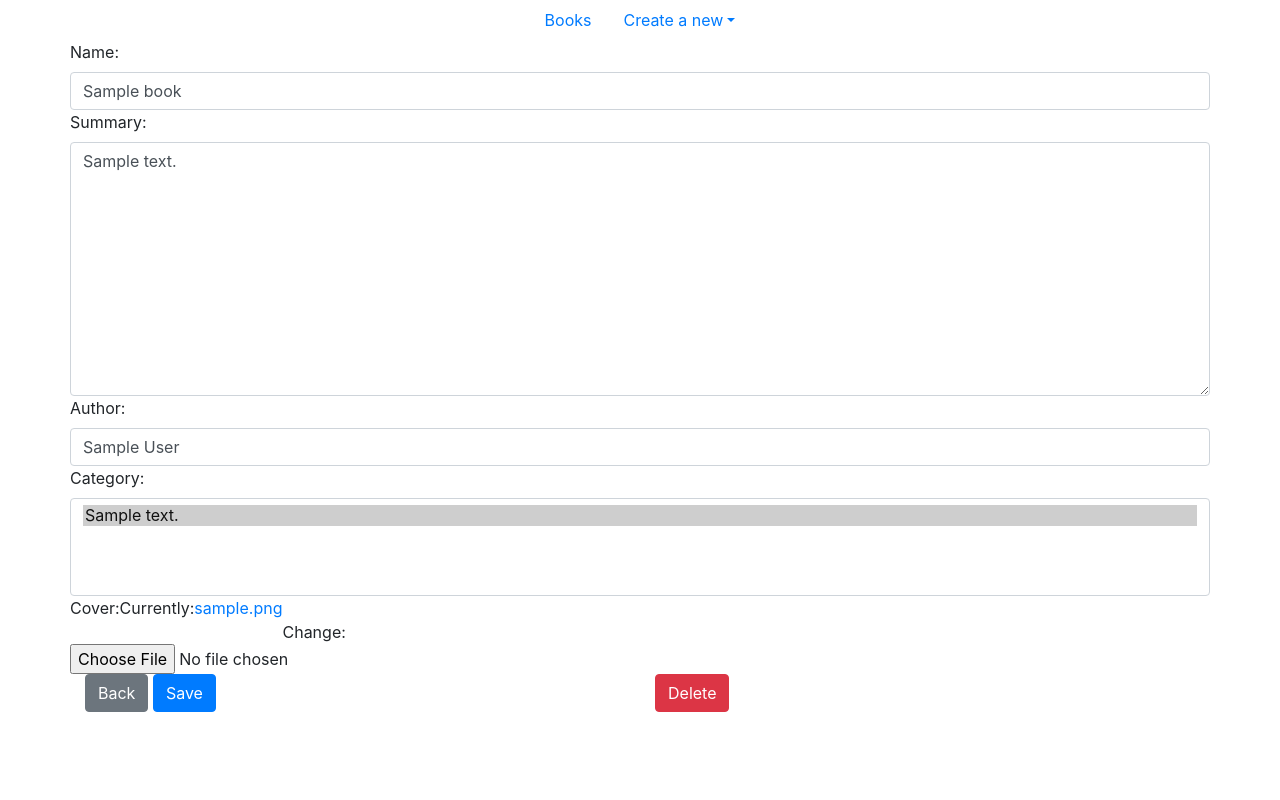
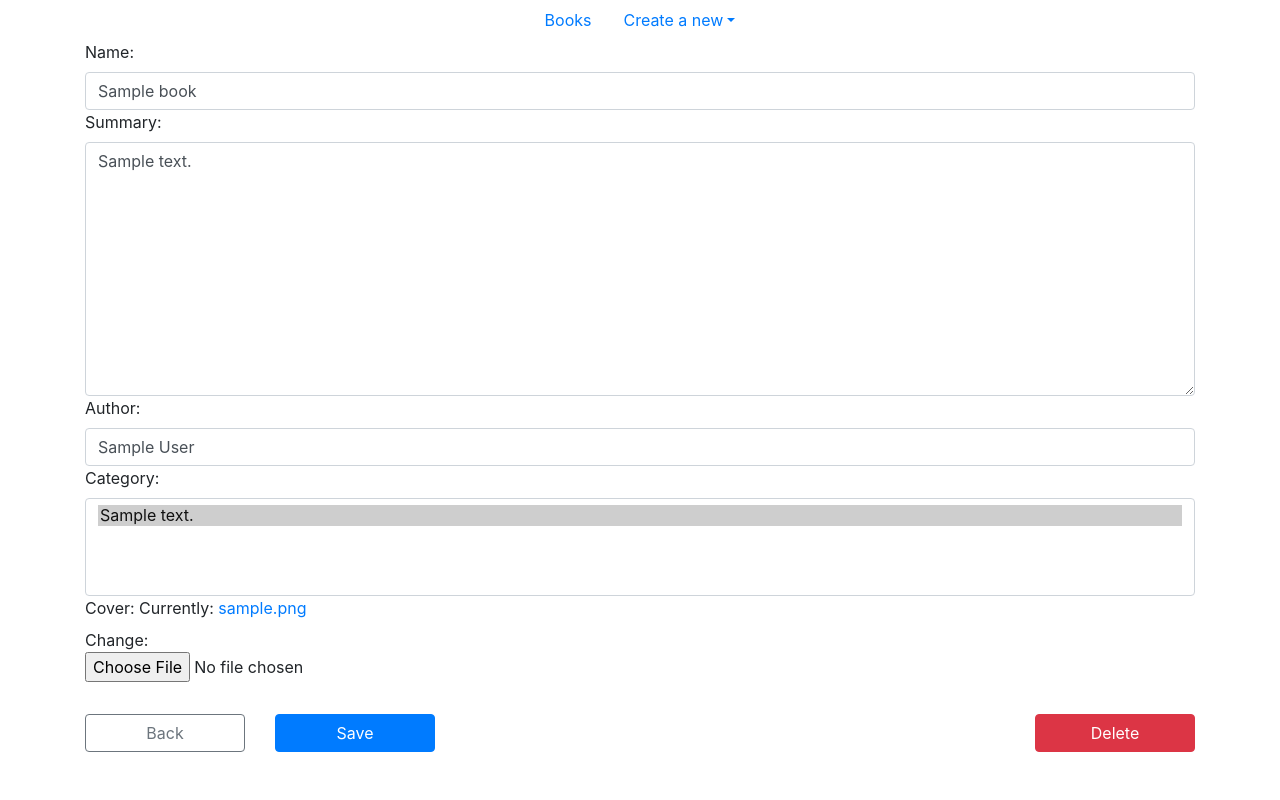
Before and after one commit to HernanAguilera/django-library, a Django app: page /library/1/edit/ in a window 1280 px wide. Run offline with Django 4.2, Linux system fonts and the light colour scheme; tables that the repository leaves empty hold one stand-in row (values such as "Sample post").

Commit message:
I was improved bootstrap grid

```diff
--- a/library_app/library/templates/books/edit.html
+++ b/library_app/library/templates/books/edit.html
@@ -2,8 +2,9 @@
 
 {% block content %}
 <form method="post" enctype="multipart/form-data">{% csrf_token %}
+    <div class="row mb-4">
         {% for field in form %}
-        <div class='row'>
+            <div class='col-12'>
                 {% if field.errors %}
                     <div class='bg-danger'>
                         {{ field.errors }}
@@ -13,14 +14,22 @@
                 {{ field }}
             </div>
         {% endfor %}
+    </div>
+</form>
 <div class="row">
-        <div class="col-6">
-            <a href="/library" class="btn btn-secondary">Back</a>
-            <input class="btn btn-primary" type="submit" value="Save">
+    <div class="col-sm-12 col-md-6 col-lg-4">
+        <div class="row">
+            <div class="col-md-6 col-sm-12 mt-2">
+                <a href="/library" class="btn btn-outline-secondary btn-block">Back</a>
             </div>
-        <div class="col-6">
-            <a href="/library/{{form.instance.id}}/delete" class="btn btn-danger">Delete</a>
+            <div class="col-md-6 col-sm-12 mt-md-2 mt-4">
+                <input class="btn btn-primary btn-block" type="submit" value="Save">
             </div>
         </div>
-</form>
+    </div>
+    <div class="col"></div>
+    <div class="col-sm-12 col-md-3 col-lg-2 mt-md-2 mt-5">
+        <a href="/library/{{form.instance.id}}/delete" class="btn btn-danger btn-block">Delete</a>
+    </div>
+</div>
 {% endblock content %}
--- a/library_app/library/templates/books/list.html
+++ b/library_app/library/templates/books/list.html
@@ -25,9 +25,9 @@
     <div class="row">
         {% for book in object_list %}
         <div class="col-sm col-md-4 col-lg-3 mb-2">
-            <div style="display:inline-block; width:200px;" class="card">
+            <div class="card">
                 <a href="/library/{{ book.id }}">
-                    <img src="/media/{{book.cover}}" class="card-img-top" style="max-height: 200px;">
+                    <img src="/media/{{book.cover}}" class="card-img-top">
                 </a>
                 <div class="card-body">
                     <h5 class="card-title">
```
Also changed, not shown: library_app/library/templates/books/create.html (+18 -5 lines), library_app/library/templates/books/delete.html (+21 -3 lines), library_app/library/templates/books/detail.html (+12 -5 lines). Lines whose indentation alone changed are shown as unchanged.
